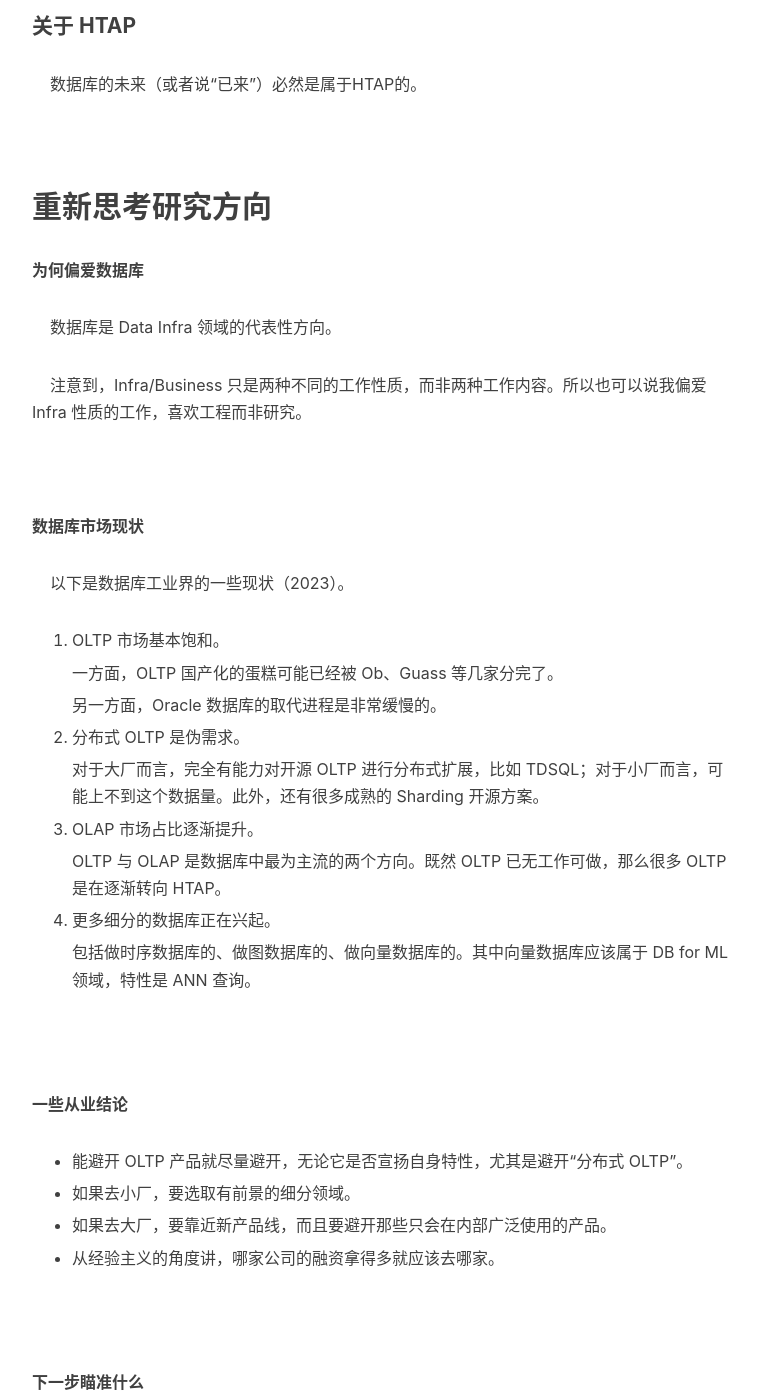
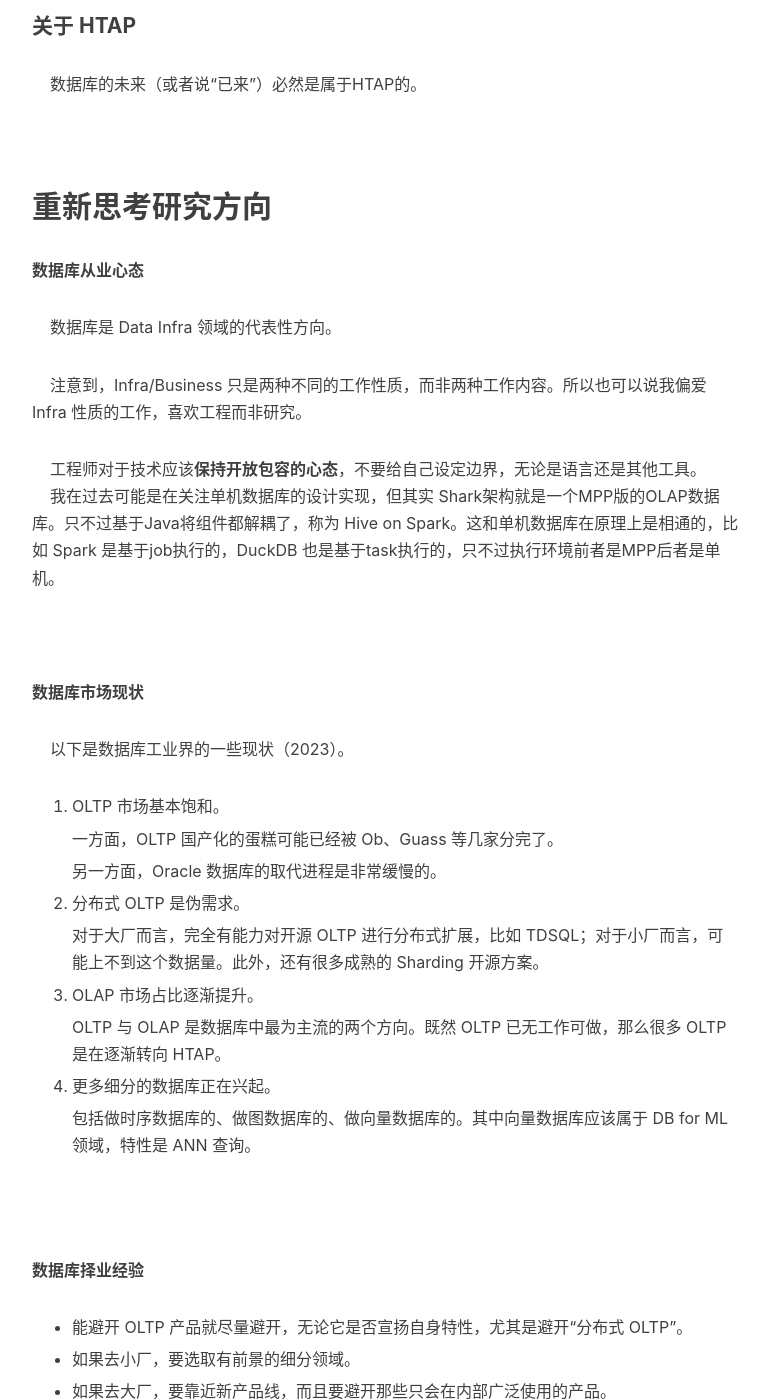
Before and after one commit to StLeoX/stleox.github.io, a Jekyll site: the page built from _posts/2023-01-06-我的数据库之旅.markdown, in a window 1280 px wide and 1400 px high, scrolled down 2741 px. Shown: the whole window, without its empty margins (233-1002 px from the left). Built offline with Jekyll 4.4.1, drawn with Linux system fonts in a browser that asks for light colours; nearby versions of some CDN libraries; our own code applies the rules of GitHub Pages for plain Markdown files; comment, search, counter and statistics services are not loaded; some of the changed text lies outside the part shown.

Commit message:
add 数据库产品.markdown

```diff
--- a/_posts/2023-01-06-我的数据库之旅.markdown
+++ b/_posts/2023-01-06-我的数据库之旅.markdown
@@ -71,11 +71,14 @@
 
 ## 重新思考研究方向
 
-**为何偏爱数据库**
+**数据库从业心态**
 
     数据库是 Data Infra 领域的代表性方向。
 
     注意到，Infra/Business 只是两种不同的工作性质，而非两种工作内容。所以也可以说我偏爱 Infra 性质的工作，喜欢工程而非研究。
+
+    工程师对于技术应该**保持开放包容的心态**，不要给自己设定边界，无论是语言还是其他工具。
+    我在过去可能是在关注单机数据库的设计实现，但其实 Shark架构就是一个MPP版的OLAP数据库。只不过基于Java将组件都解耦了，称为 Hive on Spark。这和单机数据库在原理上是相通的，比如 Spark 是基于job执行的，DuckDB 也是基于task执行的，只不过执行环境前者是MPP后者是单机。
 
 
 
@@ -103,7 +106,7 @@
 
 
 
-**一些从业结论**
+**数据库择业经验**
 
 - 能避开 OLTP 产品就尽量避开，无论它是否宣扬自身特性，尤其是避开“分布式 OLTP”。
 
@@ -111,7 +114,13 @@
 
 - 如果去大厂，要靠近新产品线，而且要避开那些只会在内部广泛使用的产品。
 
+- 避开生态性的工作，多做本体性的工作。
+
 - 从经验主义的角度讲，哪家公司的融资拿得多就应该去哪家。
+
+> 某位前辈在聊天时说到：
+>
+> “对于从业者来说的话，我推荐的是，如果到小公司，就去找那种做细分领域的，当然现在olap也不错，这个领域能卷的东西比较多。如果到大公司的话，到做新品的地方去，然后避开那种只做来内部用的产品。另外一点，比如 Spark UDF 和 Spark Engine 的工作不同，前者是生态性的，是支持和定制化。”
 
 
 
```
Also changed, not shown: _posts/2022-11-18-Living on LinuxMint.markdown (+7 -0 lines), _posts/2023-03-31-数据库产品.markdown (renamed from _posts/2023-03-31-向量数据库.markdown, +15 -7 lines), _posts/2023-04-15-有效沟通.markdown (added, +7 -0 lines), _posts/asset/my daily thoughts.md (+17 -0 lines).
